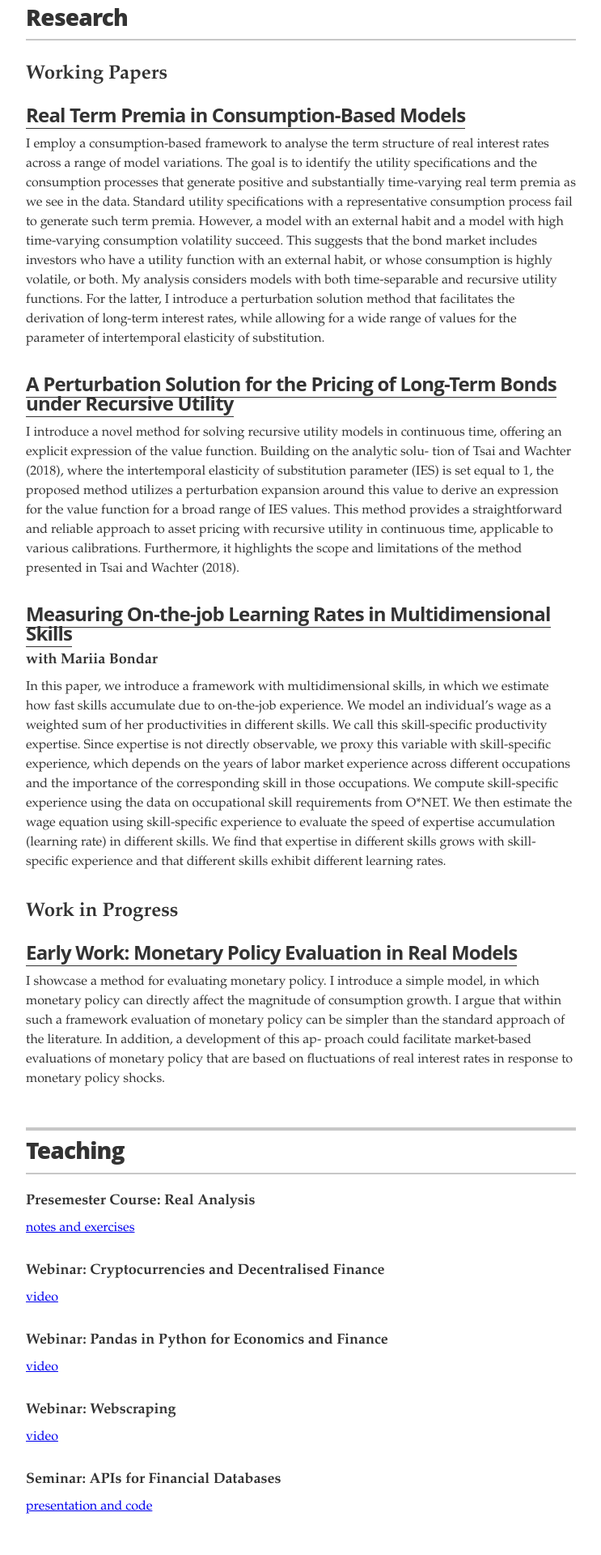
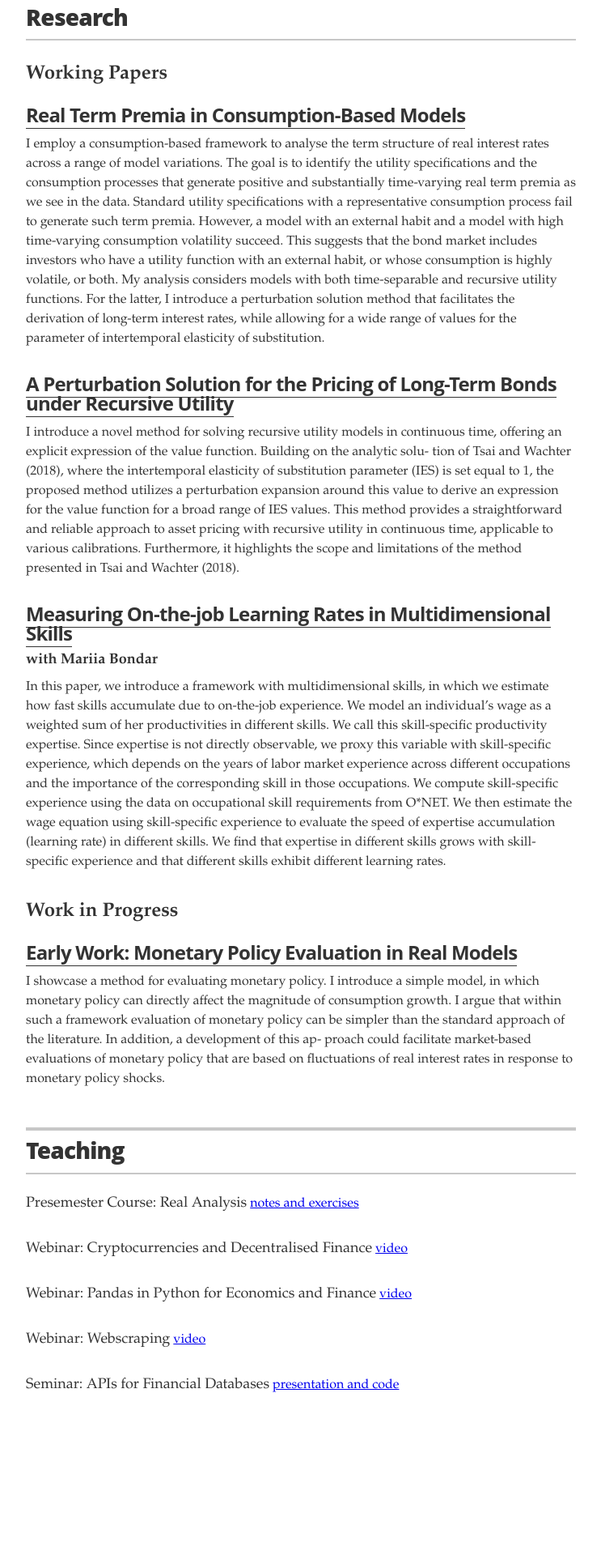
Before and after one commit to errikos-melissinos/errikos-melissinos.github.io, a Jekyll site: the page built from index.html, in a window 1280 px wide. Shown: the part 660-2580 px from the top of the page at 81% size, without its empty margins (268-1011 px from the left). Built offline with Jekyll 4.4.1, drawn with Linux system fonts in a browser that asks for light colours; after the commit the page ends 2430 px from its top, so only the background shows below that.

Commit message:
Update resume.html

```diff
--- a/_layouts/resume.html
+++ b/_layouts/resume.html
@@ -165,7 +165,7 @@
         </header>
         {% for skill in site.data.skills %}
         <div class="resume-item">
-          <h3 class="resume-item-details">{{ skill.skill }}</h3>
+          <span class="resume-item-details">{{ skill.skill }}</span>
            <a class="resume-item-details" itemprop="name">{% if skill.url %}<a href="{{ skill.url }}" itemprop="url">{{ skill.link }}</a>{% else %}{{ skill.link }}{% endif %}</a>
           <p class="resume-item-copy">{{ skill.description }}</p>
         </div>
```
